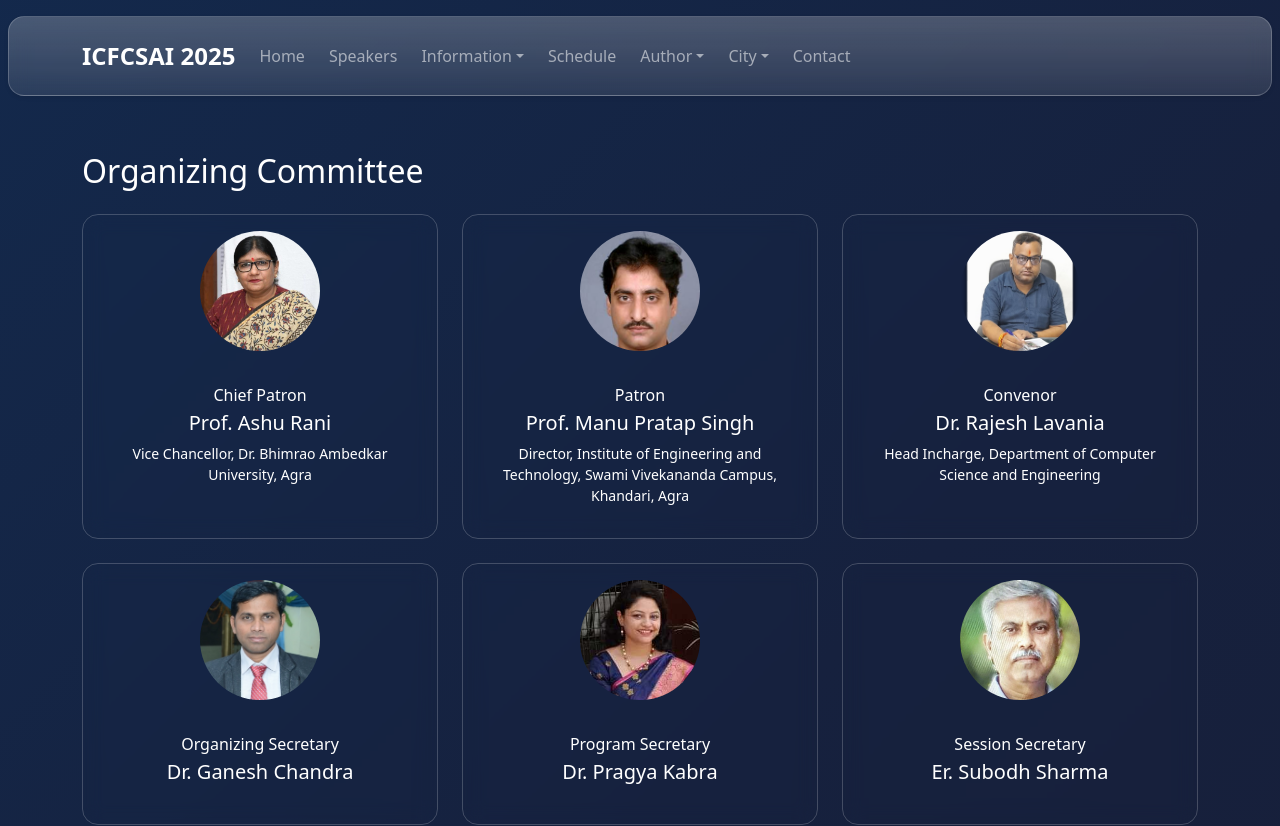
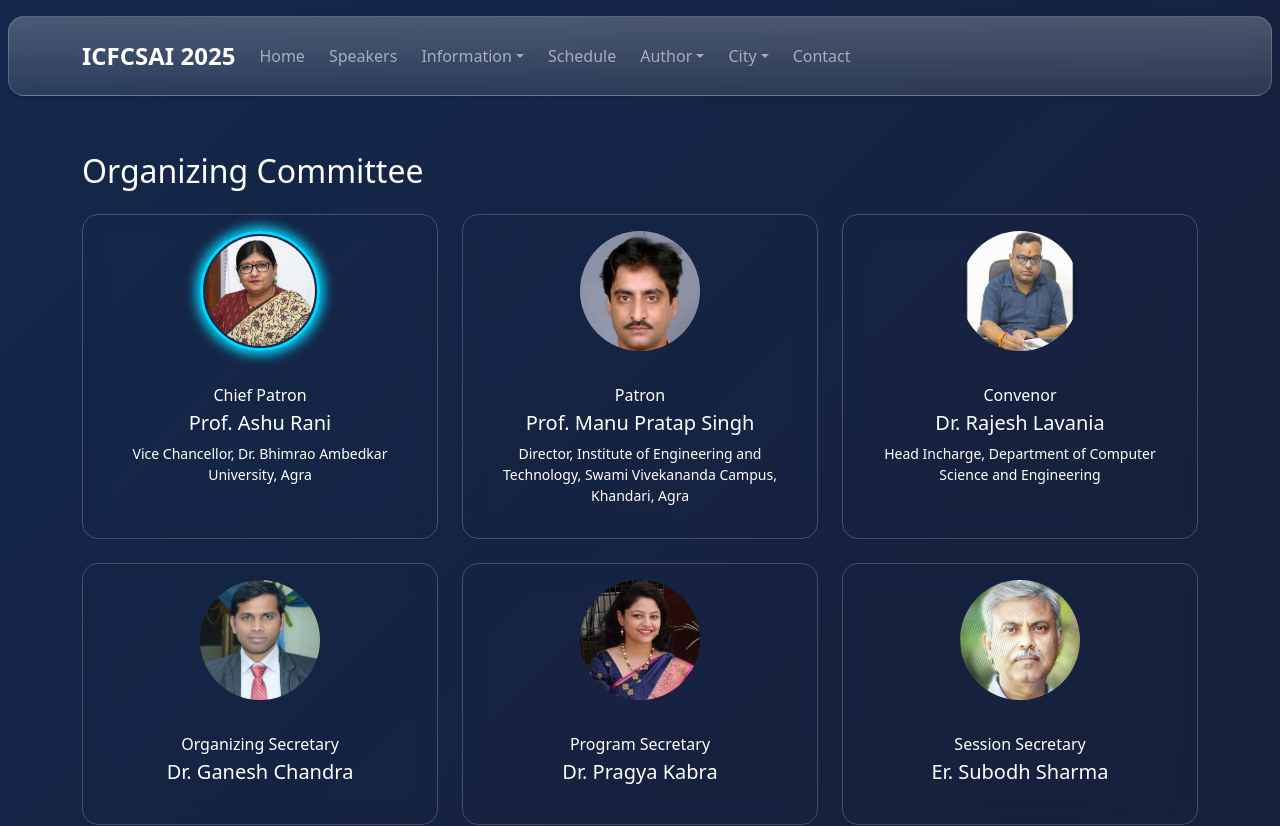
Before and after one commit to kamalexe/iet-confrence, a React (Vite) app: page /committees in a window 1280 px wide. Shown: the top 826 px of the page. Built offline with nearby package versions, Linux system fonts and the light colour scheme.

Commit message:
add primary color and remove extra code

```diff
--- a/src/components/MemberCard.jsx
+++ b/src/components/MemberCard.jsx
@@ -1,17 +1,29 @@
 // components/MemberCard.jsx
-const MemberCard = ({ image, name, role, designation }) => {
+const MemberCard = ({ image, name, role, designation, isSpecial = false }) => {
   return (
     <div className="container bg-glass h-100 text-center p-3 bg-transparent text-white">
       <img
         src={image}
         alt={name}
         className="card-img-top mx-auto rounded-circle"
-        style={{ width: '120px', height: '120px', objectFit: 'cover' }}
+        style={{
+          width: '120px',
+          height: '120px',
+          objectFit: 'cover',
+          border: isSpecial ? '3px solid var(--bs-primary)' : 'none',
+          padding: isSpecial ? '2px' : 0,
+          boxShadow: isSpecial
+            ? '0 0 12px 4px var(--bs-primary)'
+            : 'none',
+          transition: 'box-shadow 0.3s ease, border 0.3s ease',
+        }}
         onError={(e) => {
           e.target.onerror = null;
           e.target.src = placeholder;
         }}
       />
+
+
       <div className="card-body mt-3">
         {role && <p className="card-text mb-1">{role}</p>}
         <h5 className="card-title">{name}</h5>
--- a/src/index.css
+++ b/src/index.css
@@ -12,6 +12,8 @@
   text-rendering: optimizeLegibility;
   -webkit-font-smoothing: antialiased;
   -moz-osx-font-smoothing: grayscale;
+
+  --bs-primary: rgb(0, 216, 255);
 }
 
 body {
--- a/src/screens/CommitteesScreen.jsx
+++ b/src/screens/CommitteesScreen.jsx
@@ -7,6 +7,7 @@ const committeeMembers = [
     image: '/committees/Prof. Ashu Rani.jpeg',
     role: 'Chief Patron',
     designation: 'Vice Chancellor, Dr. Bhimrao Ambedkar University, Agra',
+    isSpecial : true,
   },
   {
     name: 'Prof. Manu Pratap Singh',
@@ -74,7 +75,7 @@ const CommitteesScreen = () => {
                 name={member.name}
                 role={member.role}
                 designation={member.designation}
-                isSpecial={true}
+                isSpecial={member?.isSpecial}
               />
             </div>
           ))}
--- a/src/screens/TravelScreen.jsx
+++ b/src/screens/TravelScreen.jsx
@@ -6,9 +6,9 @@ const TravelScreen = () => {
       <h2 className="mb-5">Travel & Accommodation</h2>
 
       {/* How to Reach */}
-      <div className="row mb-5 align-items-center">
-        <div className="col-md-6 mb-4 mb-md-0">
-          <div className="bg-glass p-4">
+      <div className="row mb-5 align-items-stretch">
+        <div className="col-md-6 mb-4 mb-md-0 d-flex">
+          <div className="bg-glass p-4 h-100 w-100">
             <h4 className="fw-semibold mb-3">How to Reach IET Agra</h4>
             <p className="mb-2"><strong>By Train:</strong> Agra Cantt (AGC) is the nearest railway station, approx. 8 km from campus.</p>
             <p className="mb-2"><strong>By Road:</strong> Connected via NH-19 from Delhi and other major cities. Reliable bus and taxi services are available.</p>
@@ -16,8 +16,8 @@ const TravelScreen = () => {
           </div>
         </div>
 
-        <div className="col-md-6">
-          <div className="bg-glass p-4">
+        <div className="col-md-6 d-flex">
+          <div className="bg-glass p-4 h-100 w-100">
             <h4 className="fw-semibold mb-3">Accommodation Options</h4>
             <p className="mb-2">Participants are encouraged to book in advance due to the tourist season.</p>
             <ul className="mb-2">
@@ -29,6 +29,7 @@ const TravelScreen = () => {
           </div>
         </div>
       </div>
+
 
       {/* Local Transport */}
       <div className="bg-glass p-4 mb-5">
--- a/src/screens/VenueScreen.jsx
+++ b/src/screens/VenueScreen.jsx
@@ -2,11 +2,11 @@ import React from "react";
 
 const VenueScreen = () => {
   return (
-    <main className='container'>
+    <main className="container py-5">
       <h2 className="mb-5">Venue Details</h2>
 
       {/* Venue Overview */}
-      <div className="bg-glass p-4 mb-5 text-white rounded shadow-sm">
+      <div className="bg-glass p-4 mb-5">
         <h4 className="fw-semibold mb-3">Institute of Engineering & Technology, Agra</h4>
         <p className="mb-2">
           The International Conference on Future of Computer Science with AI (FCSAI-2025) will be hosted at the <strong>Institute of Engineering & Technology (IET), Agra</strong>, a prestigious institution under Dr. A.P.J. Abdul Kalam Technical University (AKTU).
@@ -22,7 +22,7 @@ const VenueScreen = () => {
       {/* Address and Access */}
       <div className="row mb-5">
         <div className="col-md-6 mb-4 mb-md-0">
-          <div className="bg-glass p-4 text-white rounded shadow-sm h-100">
+          <div className="bg-glass p-4 h-100">
             <h5 className="fw-semibold mb-3">Venue Address</h5>
             <p className="mb-2">Institute of Engineering & Technology</p>
             <p className="mb-2">Khandari Campus, Agra – 282002</p>
@@ -31,7 +31,7 @@ const VenueScreen = () => {
         </div>
 
         <div className="col-md-6">
-          <div className="bg-glass p-4 text-white rounded shadow-sm h-100">
+          <div className="bg-glass p-4 h-100">
             <h5 className="fw-semibold mb-3">Nearby Landmarks</h5>
             <ul className="mb-0">
               <li>Agra Fort – 4.5 km</li>
@@ -44,7 +44,7 @@ const VenueScreen = () => {
       </div>
 
       {/* Map Embed */}
-      <div className="bg-glass p-4 text-white rounded shadow-sm">
+      <div className="bg-glass p-4">
         <h5 className="fw-semibold mb-3">Map Location</h5>
         <div className="ratio ratio-16x9">
           <iframe
```
